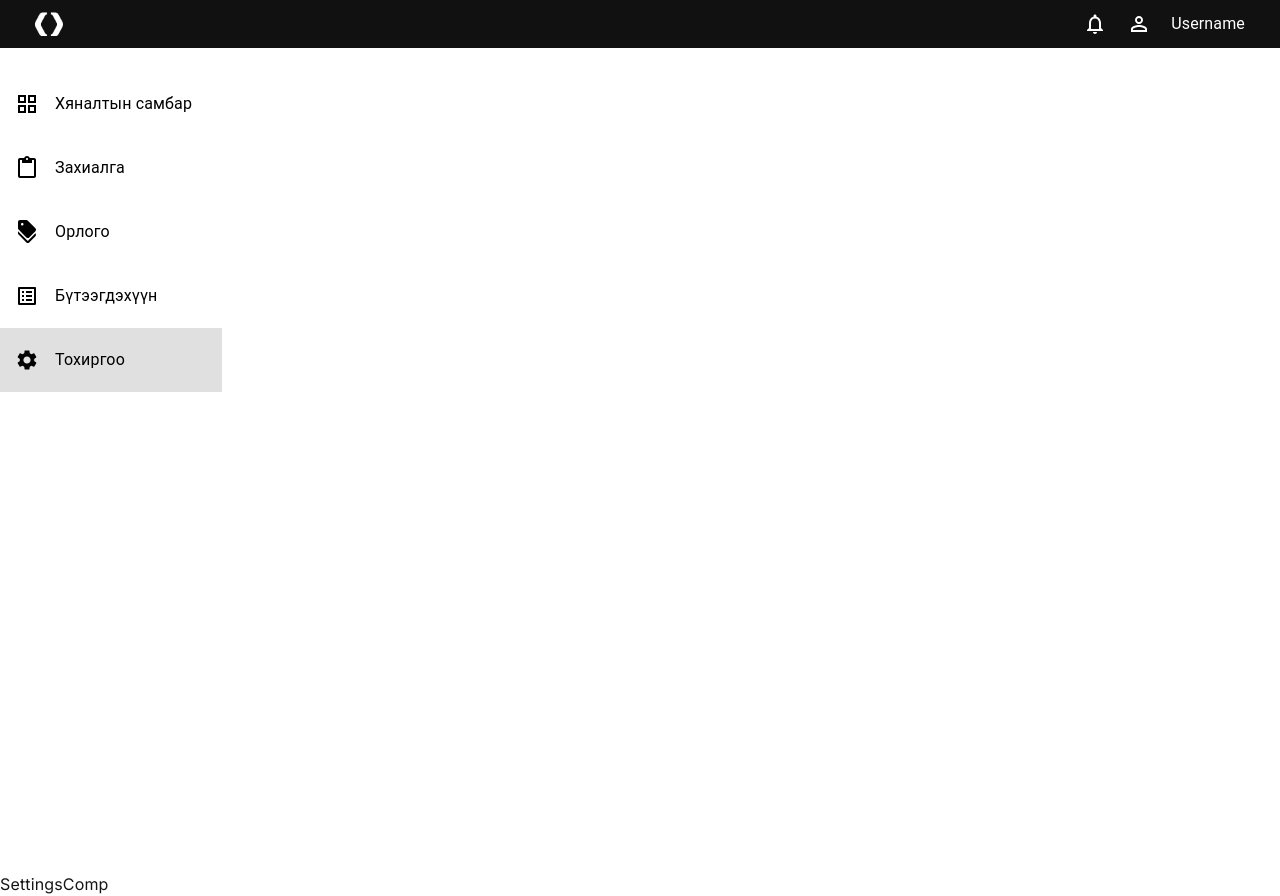
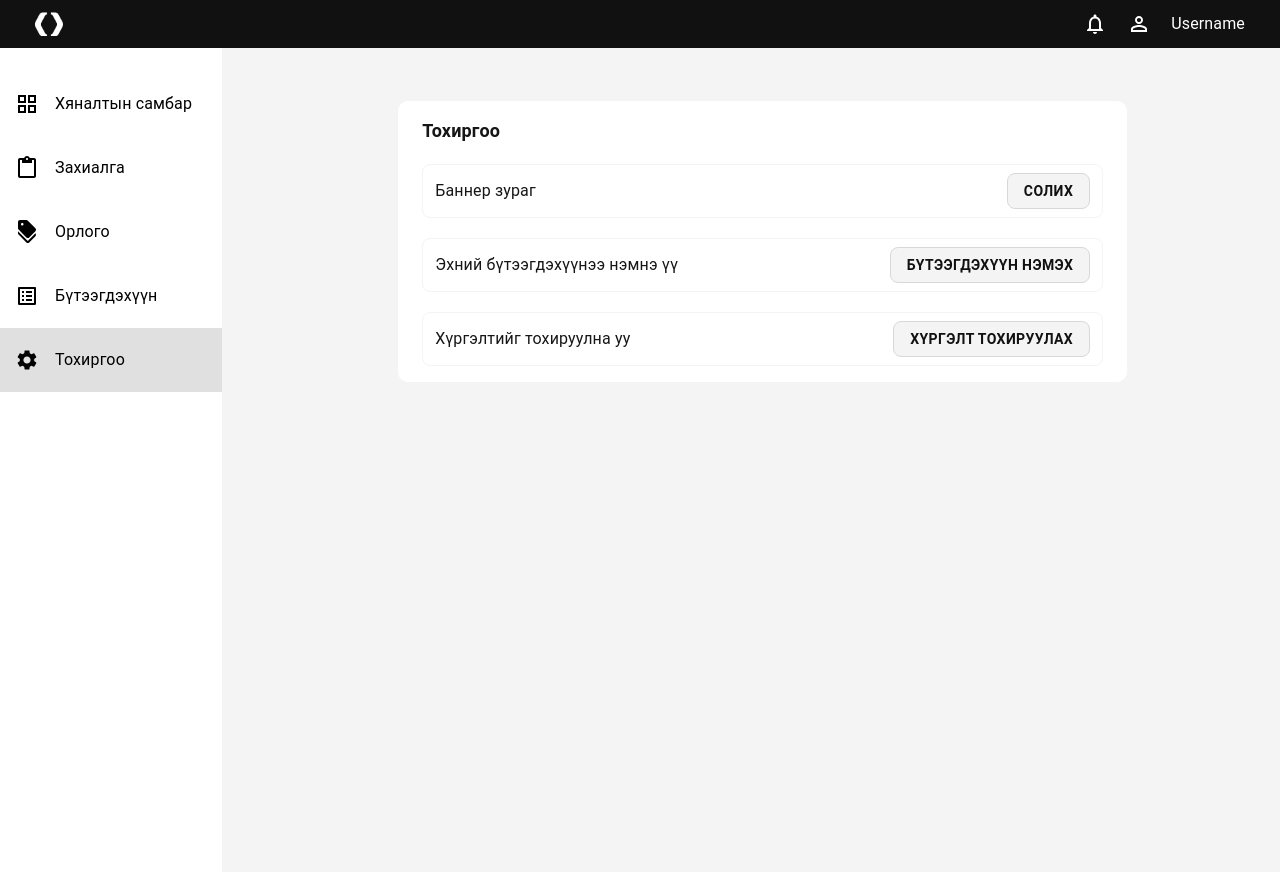
Before and after one commit to leap-1e-team1/E-COMMERCE, a Next.js app in the folder front-end/: page /admin/settings in a window 1280 px wide. After the commit the page ends 872 px from the top, so only its background shows below. Built offline with nearby package versions, Linux system fonts and the light colour scheme.

Commit message:
71 fe admin page (#76)
* Asd

* admin zaslaa

* Asd

---------

Co-authored-by: 24LU1697 24LU1697 <24LU1697@G302-CC0111.local>

```diff
--- a/front-end/src/app/admin/page.tsx
+++ b/front-end/src/app/admin/page.tsx
@@ -9,6 +9,7 @@ export const AdminPage = () => {
   return (
     <Box>
       <AdminHeaderComp />
+
       <Stack flexDirection={"row"} sx={{ width: "100vw" }}>
         <LeftBar bgColor="Хяналтын самбар" />
         <DashboardComp />
--- a/front-end/src/app/admin/settings/page.tsx
+++ b/front-end/src/app/admin/settings/page.tsx
@@ -1,14 +1,18 @@
 import { AdminHeaderComp } from "@/components/AdminHeaderComp";
+import { DashboardComp } from "@/components/DashboardComp";
 import { LeftBar } from "@/components/LeftBar";
 import { SettingsComp } from "@/components/SettingsComp";
+import { Stack } from "@mui/material";
 import React from "react";
 
 const SettingsPage = () => {
   return (
     <div>
       <AdminHeaderComp />
-      <LeftBar bgColor="Тохиргоо" />
-      <SettingsComp />
+      <Stack flexDirection={"row"} sx={{ width: "100vw" }}>
+        <LeftBar bgColor="Тохиргоо" />
+        <SettingsComp />
+      </Stack>
     </div>
   );
 };
--- a/front-end/src/components/SettingsComp.tsx
+++ b/front-end/src/components/SettingsComp.tsx
@@ -1,5 +1,136 @@
-import React from "react";
+"use client";
+
+import { Box, Stack, ImageList, Typography, Button } from "@mui/material";
+import AttachMoneyIcon from "@mui/icons-material/AttachMoney";
+import ContentPasteIcon from "@mui/icons-material/ContentPaste";
+import ArrowForwardIosIcon from "@mui/icons-material/ArrowForwardIos";
+import { CustomButton } from "./Button";
 
 export const SettingsComp = () => {
-  return <div>SettingsComp</div>;
+  return (
+    <Box bgcolor={"background.paper"} sx={{ width: "100%" }}>
+      <Stack
+        flexDirection={"row"}
+        sx={{
+          display: "flex",
+          justifyContent: "space-between",
+          paddingX: "25px",
+          marginTop: "5%",
+        }}
+      >
+        <Stack
+          bgcolor={"primary.contrastText"}
+          flexDirection={"column"}
+          sx={{
+            width: "729px",
+            borderRadius: "10px",
+            display: "flex",
+            paddingY: "16px",
+            paddingX: "24px",
+            ml: "15%",
+            justifyContent: "space-between",
+            gap: "20px",
+          }}
+        >
+          <Typography sx={{ fontWeight: "bold", fontSize: "18px" }}>
+            Тохиргоо
+          </Typography>
+          <Stack
+            direction={"row"}
+            sx={{
+              px: "12px",
+              py: "8px",
+              alignItems: "center",
+              justifyContent: "space-between",
+              border: "solid",
+              borderWidth: "1px",
+              borderColor: "background.paper",
+              borderRadius: "8px",
+            }}
+          >
+            <Typography sx={{ fontSize: "16px" }}>Баннер зураг </Typography>
+            <Button
+              variant="outlined"
+              sx={{
+                bgcolor: "background.paper",
+                py: "8px",
+                px: "16px",
+                fontSize: "14px",
+                fontWeight: "600",
+                height: "36px",
+                borderColor: "#D6D8DB",
+                borderRadius: "8px",
+              }}
+            >
+              солих
+            </Button>
+          </Stack>
+          <Stack
+            direction={"row"}
+            sx={{
+              px: "12px",
+              py: "8px",
+              alignItems: "center",
+              justifyContent: "space-between",
+              border: "solid",
+              borderWidth: "1px",
+              borderColor: "background.paper",
+              borderRadius: "8px",
+            }}
+          >
+            <Typography sx={{ fontSize: "16px" }}>
+              Эхний бүтээгдэхүүнээ нэмнэ үү
+            </Typography>
+            <Button
+              variant="outlined"
+              sx={{
+                bgcolor: "background.paper",
+                py: "8px",
+                px: "16px",
+                fontSize: "14px",
+                fontWeight: "600",
+                height: "36px",
+                borderColor: "#D6D8DB",
+                borderRadius: "8px",
+              }}
+            >
+              Бүтээгдэхүүн нэмэх
+            </Button>
+          </Stack>
+          <Stack
+            direction={"row"}
+            sx={{
+              px: "12px",
+              py: "8px",
+              alignItems: "center",
+              justifyContent: "space-between",
+              border: "solid",
+              borderWidth: "1px",
+              borderColor: "background.paper",
+              borderRadius: "8px",
+            }}
+          >
+            <Typography sx={{ fontSize: "16px" }}>
+              Хүргэлтийг тохируулна уу{" "}
+            </Typography>
+            <Button
+              variant="outlined"
+              sx={{
+                bgcolor: "background.paper",
+                py: "8px",
+                px: "16px",
+                fontSize: "14px",
+                fontWeight: "600",
+                height: "36px",
+                borderColor: "#D6D8DB",
+                borderRadius: "8px",
+              }}
+            >
+              Хүргэлт тохируулах
+            </Button>
+          </Stack>
+        </Stack>
+      </Stack>
+    </Box>
+  );
 };
```
